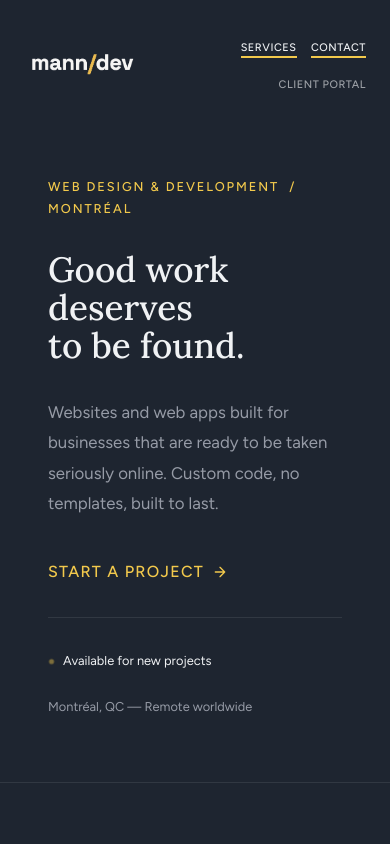
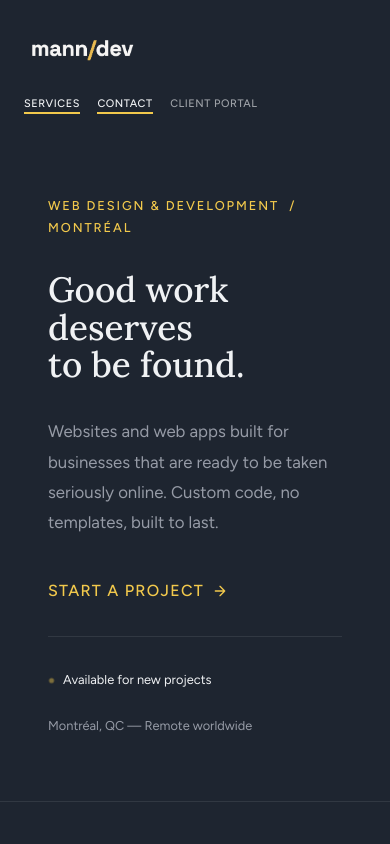
Before and after one commit to julienmann/manndev, a plain HTML site: page index.html in a window 390 px wide. Shown: the top 844 px of the page. Drawn offline with nearby package versions, Linux system fonts and the light colour scheme.

Commit message:
mobile fix

```diff
--- a/index.html
+++ b/index.html
@@ -39,7 +39,7 @@
   --card-radius: 28px;
 }
 
-html{scroll-behavior:smooth;}
+html{scroll-behavior:smooth;overflow-x:hidden;}
 body{
   background:var(--bg);
   color:var(--fg);
@@ -811,8 +811,9 @@ footer{
   .hero-footer{gap:1.5rem;}
 }
 @media(max-width:600px){
-  header{margin-bottom:48px;}
-  nav ul{gap:.9rem;flex-wrap:wrap;row-gap:.6rem;justify-content:flex-end;}
+  header{flex-direction:column;align-items:flex-start;gap:1.25rem;margin-bottom:48px;}
+  nav{width:100%;}
+  nav ul{gap:.6rem 1.1rem;flex-wrap:wrap;justify-content:flex-start;}
   nav ul li a{font-size:.68rem;}
   .nav-hide-mobile{display:none;}
   .hero-h1{font-size:clamp(34px,9vw,52px);}
```
